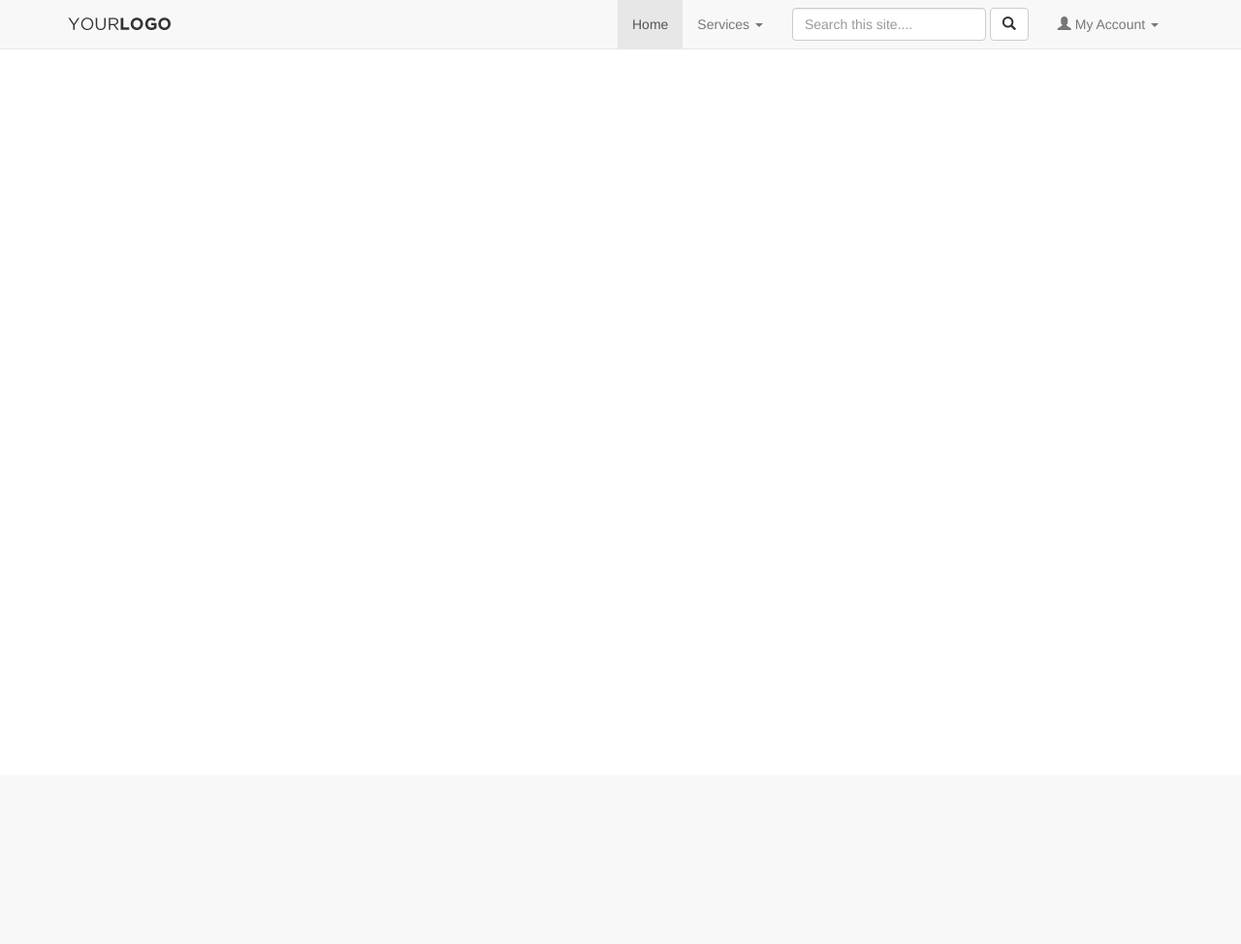
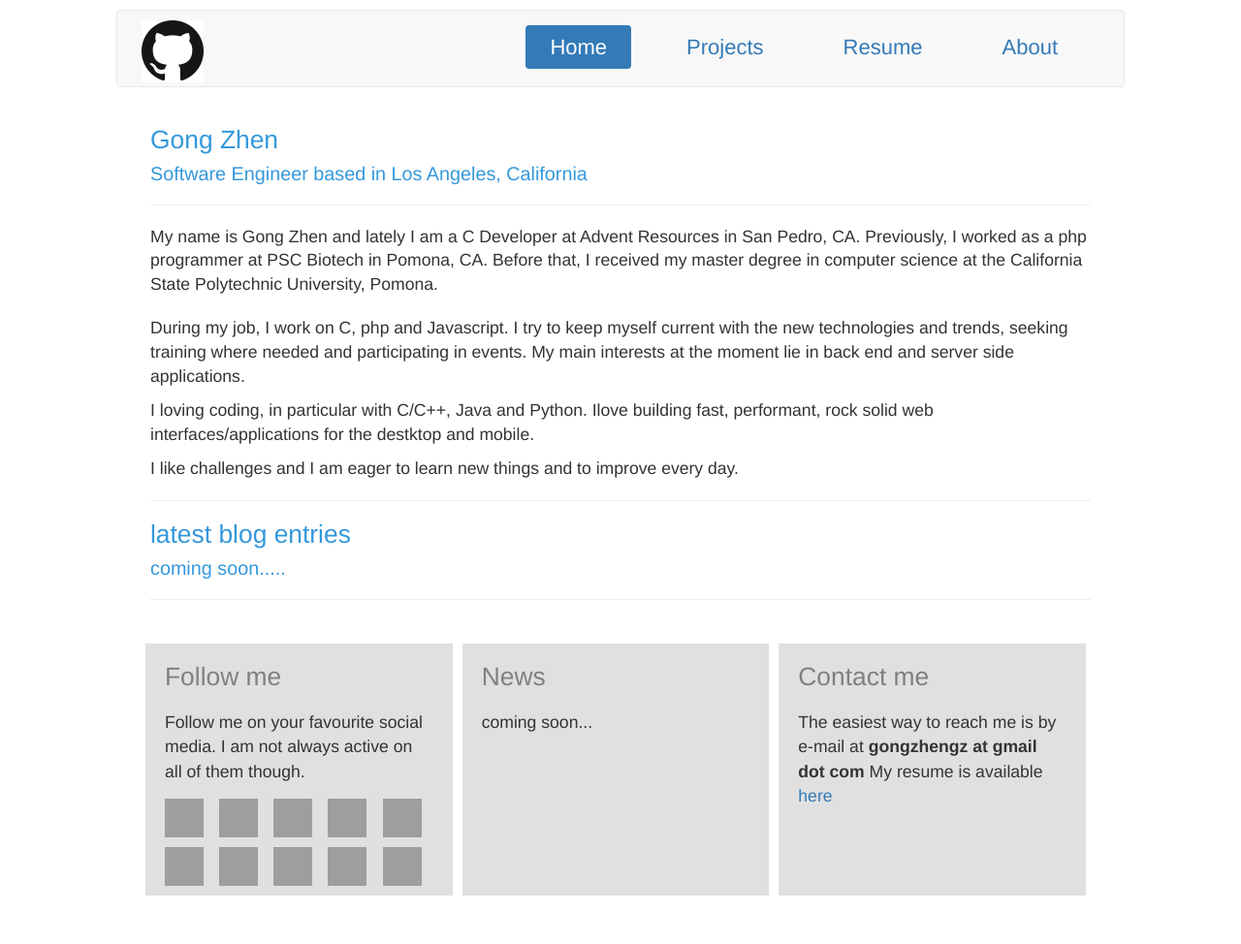
Before and after one commit to gongzhen/myblog, a Flask app: page / in a window 1280 px wide. Shown: the whole page at 97% size. Before the commit the page ends 51 px from the top, so only its background shows below. Run offline with Flask 2, Linux system fonts and the light colour scheme; some libraries are stand-ins or nearby versions; grey boxes are pictures that could not be loaded.

Commit message:
DFinished the layout of index.html and modified the css.

```diff
--- a/app/static/css/styles.css
+++ b/app/static/css/styles.css
@@ -12,7 +12,7 @@ Notes:	 Hand coded for Udemy.com
 
 /* --------------------------------------
    Layout
-   -------------------------------------- */
+  --------------------------------------- */
 
 #features {
    text-align: center;
@@ -20,6 +20,20 @@ Notes:	 Hand coded for Udemy.com
 
 #features img {
    margin: 0 0 20px; /* top right bottom */
+}
+
+.header {
+  margin-left:auto;
+  margin-right:auto;
+/*  border-bottom: 1px solid #e5e5e5;*/
+  margin-top: 10px;
+  margin-bottom: 0;
+  line-height: 25px;
+  width: 1040px;
+}
+
+.container{
+  width: 1040px;
 }
 
 .content_page {
@@ -51,13 +65,21 @@ Notes:	 Hand coded for Udemy.com
   border-right:10px solid white;
 }
 
-.home-bottom-box:last-child {
-  border-right:none;
+.row [class*="col-"]{
+  margin-bottom: -99999px;
+  padding-bottom: 99999px;
 }
 
-.col-10{
+.row{
+  overflow: hidden;
+  margin-left: 0;
+  margin-right: 0;
+}
+
+.col-lg-12  {
   float: none;
   margin: 0 auto;
+  width: 1000px;
 }
 
 .clickable {
@@ -71,13 +93,24 @@ Notes:	 Hand coded for Udemy.com
 body{
    -webkit-font-smoothing: antialiased; /* http://maxvoltar.com/sandbox/fontsmoothing/ */
    text-rendering:optimizelegibility;
-
+   font-size: 2.2em;
 }
 
-#main {
-    margin: 0 auto;
-    width: 100%;
+h3{
+  font-weight: 100;
+  font-size: 1.2em;
+  color:#3498DB;
+  clear:both;
+}
 
+h4{
+  font-weight: 100;
+  font-size: 0.9em;
+  color:#3498DB;
+}
+
+.entry-content p{
+  font-size: 0.8em;
 }
 
 #about {
@@ -96,23 +129,40 @@ img.thumbnail {
    margin: 0 20px 10px 0;
 }
 
+#contact{
+  font-size: 0.8em;
+}
 
 /* --------------------------------------
    Navbar
-   -------------------------------------- */
+ ---------------------------------------- */
 
 #searchInput{
    width: 200px
 }
 
+.navbar{
+    height: 80px;
+    width: 1040px;
+    margin-left: auto;
+    margin-right: auto;
+  }
 
 .navbar-brand{
-   padding:13px 15px;
+   padding:10px 25px;
+}
+
+.nav > li {
+    padding: 15px;
+}
+
+.nav > li > a {
+    padding: 10px 25px;
 }
 
 /* --------------------------------------
    Carousel
-   -------------------------------------- */
+----------------------------------------- */
 
 #myCarousel {
    margin-top: 60px;
@@ -150,31 +200,26 @@ img.thumbnail {
 #post-loop {
     margin: 50px auto auto auto;
     max-width: 980px;
-
 }
 
 #post-loop .container {
   width: 975px;
   height: auto;
-
 }
 
 .entry-content #post-loop .container {
   width: auto;
-
   margin: 0 -7px;
 }
 
 #post-loop .post {
   width: 33.3333%;
-
   -webkit-box-sizing: border-box;
   -moz-box-sizing: border-box;
   box-sizing: border-box;
   float: left;
   margin-bottom: 14px;
   overflow: hidden;
-/*  padding: 0 7px;*/
 }
 
 #post-loop .post.sticky {
--- /dev/null
+++ b/app/static/js/script.js
@@ -0,0 +1,24 @@
+/*
+
+My Custom JS
+============
+
+Author:  Brad Hussey
+Updated: August 2013
+Notes:	 Hand coded for Udemy.com
+http://stackoverflow.com/questions/11533542/twitter-bootstrap-add-active-class-to-li
+http://stackoverflow.com/questions/16856287/set-link-of-my-navbar-active-with-bootstap
+http://stackoverflow.com/questions/9301507/bootstrap-css-active-navigation
+
+*/
+
+$(document).ready(function () {
+    var url = window.location;
+	// Will only work if string in href matches with location
+    $('ul.nav a[href="' + url + '"]').parent().addClass('active');
+    $('.nav li').removeClass('active');
+    // Will also work for relative and absolute hrefs
+    $('ul.nav a').filter(function () {
+        return this.href == url;
+    }).parent().addClass('active');
+});
--- a/app/templates/base.html
+++ b/app/templates/base.html
@@ -1,15 +1,16 @@
 <!DOCTYPE html>
 <html>
   <head>
-
     <!-- https://github.com/esbullington/flask-bootstrap/tree/master/app/static
     http://geek4it.com/
     https://realpython.com/
     http://top.jobbole.com/
+    http://traceinvest.com/
+    https://0x0b.de/
+    http://adrianlange.com/
     -->
-
+    <title>{% block title %}{% endblock %} - My Webpage</title>
     <!-- Website Title & Description for Search Engine purposes -->
-    <title>Hello World</title>
     <meta name="description" content="">
 
     <!-- Mobile viewport optimized -->
@@ -19,88 +20,43 @@
     <link href="{{ url_for('static', filename='bootstrap/css/bootstrap.min.css') }}" rel="stylesheet">
     <!-- Custom CSS -->
     <link rel="stylesheet" type="text/css" href="{{ url_for('static', filename='css/styles.css') }}">
-
-    <!-- Include Modernizr in the head, before any other Javascript -->
-    <script src="/static/includes/js/modernizr-2.6.2.min.js"></script>
   </head>
   <body>
-    <div class="container" id="main">
 
-      <div class="navbar navbar-default navbar-fixed-top">
+    <div class="header">
+      <div class="navbar navbar-default">
         <div class="container">
           <a href="/" class="navbar-brand"><img src="{{url_for('static', filename='images/logo.png')}}" alt="Your Logo"></a>
-
           <div class="pull-right collapse navbar-collapse navbar-responsive-collapse">
-            <ul class="nav navbar-nav">
+            <ul class="nav nav-pills pull-right">
               <li class="active">
-                <a href="#">Home</a>
+                <a href="{{url_for('index.home')}}">Home</a>
               </li>
-
-              <li class="dropdown">
-                <a href="#" class="dropdown-toggle" data-toggle="dropdown">Services <strong class="caret"></strong></a>
-
-                <ul class="dropdown-menu">
+              <li>
+                <a href="{{url_for('index.projects')}}">Projects</a>
+              </li>
+              <li>
+                <a href="{{url_for('index.resume')}}">Resume</a>
+              </li>
               <li>
                 <a href="{{url_for('index.about')}}">About</a>
               </li>
-
-                  <li class="divider"></li>
-
-                  <li class="dropdown-header">More Services</li>
-
-                  <li>
-                    <a href="{{url_for('index.projects')}}">Projects</a>
-                  </li>
-
-                  <li>
-                    <a href="{{url_for('index.contacts')}}">Contact</a>
-                  </li>
-                </ul><!-- end dropdown-menu -->
-              </li>
             </ul>
-
-            <form class="navbar-form pull-left">
-              <input type="text" class="form-control" id="searchInput" placeholder="Search this site....">
-              <button type="submit" class="btn btn-default"><span class="glyphicon glyphicon-search"></span></button>
-            </form><!--end navbar-form-->
-
-            <ul class="nav navbar-nav pull-right">
-              <li class="dropdown">
-
-              <a href="#" class="dropdown-toggle" data-toggle="dropdown" role="button" aria-haspopup="true" aria-expanded="false"><span class="glyphicon glyphicon-user"></span> My Account <strong class="caret"></strong></a>
-
-                <ul class="dropdown-menu">
-                  <li><a href="#">Settings</a></li>
-                </ul>
-              </li>
-            </ul><!--end nav pull-right-->
-
           </div><!--end nav-collapse-->
-
         </div><!--end container-->
       </div><!--end navbar-->
+    </div><!--end header-->
 
+    <div class="container" id="main">
       {% block main %} {% endblock %}<!--end blockmain-->
-
     </div><!--end container-->
 
 
     <!-- First try for the online version of jQuery-->
     <script src="http://code.jquery.com/jquery.js"></script>
-
-    <!-- If no online access, fallback to our hardcoded version of jQuery -->
-    <script>window.jQuery || document.write('<script src="static/includes/js/jquery-1.8.2.min.js"><\/script>')</script>
-
     <!-- Bootstrap JS -->
     <script src="/static/bootstrap/js/bootstrap.min.js"></script>
-
-      <!-- Custom JS -->
-      <script src="/static/js/jquery.flexslider-min.js"></script>
-
-      <script src="/static/themes/snapshot/snapshot.min.js"></script>
-
     <!-- Custom JS -->
     <script src="/static/js/script.js"></script>
-
     </body>
   </html>
--- a/app/templates/index.html
+++ b/app/templates/index.html
@@ -1,12 +1,43 @@
 {% extends "base.html" %}
+{% block title %}Index{% endblock %}
 {% block main %}
+
+        <div class="row">
+
+            <!-- Blog Post Content Column -->
+            <div class="col-lg-12 entry-content">
+
+                <!-- Title -->
+                <h3>Gong Zhen</h3>
+                <h4>Software Engineer based in Los Angeles, California</h4>
+
+                <hr>
+
+                <!-- Introduction Content -->
+                <p class="lead">My name is Gong Zhen and lately I am a C Developer at Advent Resources in San Pedro, CA. Previously, I worked as a php programmer at PSC Biotech in Pomona, CA. Before that, I received my master degree in computer science at the California State Polytechnic University, Pomona.</p>
+                <p>During my job, I work on C, php and Javascript. I try to keep myself current with the new
+                 technologies and trends, seeking training where needed and participating in events. My main interests at the moment lie in back end and server side applications.</p>
+                <p>I loving coding, in particular with C/C++, Java and Python. Ilove building fast, performant, rock solid web interfaces/applications for the destktop and mobile.</p>
+                <p>I like challenges and I am eager to learn new things and to improve every day.</p>
+                <hr>
+
+                <h3>latest blog entries</h3>
+                <h4>coming soon.....</h4>
+                <hr>
+
+            </div>
+
+        </div>
+        <!-- /.row -->
 
 
 
-<!-- <div class="home-bottom">
-  <div class="home-bottom-box">
+
+  <div class="home-bottom">
+    <div class="row">
+      <div class="col-md-4 home-bottom-box">
         <h3 style="color:#808080;padding:0;margin-top:0;margin-bottom:20px;">Follow me</h3>
-    Follow me on your favourite social media. I am not always active on all of them though.
+        <div id="contact">Follow me on your favourite social media. I am not always active on all of them though.</div>
         <div style="margin-top:15px;">
           {% set sns_links = [
           ('facebook', 'https://www.facebook.com/gongzhen'),
@@ -27,19 +58,23 @@
         </div>
       </div>
 
-  <div class="home-bottom-box">
+      <div class="col-md-4 home-bottom-box">
+        <h3 style="color:#808080;padding:0;margin-top:0;margin-bottom:20px;">News</h3>
+        <div id="contact">coming soon...</div>
+
+      </div>
+
+      <div class="col-md-4 home-bottom-box">
         <h3 style="color:#808080;padding:0;margin-top:0;margin-bottom:20px;">Contact me</h3>
-    The easiest way to reach me is by e-mail at<br><br>
-    If you're trying to hire me, you might want to check out my <a href="{{url_for('static', filename='resume.pdf')}}">resume</a><a href=""></a>}
+        <div id="contact">
+          The easiest way to reach me is by e-mail at <b>gongzhengz at gmail dot com</b>
+          My resume is available <a href="https://drive.google.com/file/d/0B3wGJbnS4Svza1ZkeUNqX1FfTTA/view?usp=sharing">here</a>
+        </div>
+      </div>
+    </div>
 </div>
 
 
-  <div class="home-bottom-box">
-    <h3 style="color:#808080;padding:0;margin-top:0;margin-bottom:20px;">Contact me</h3>
-    The easiest way to reach me is by e-mail at<br><br>
-    If you're trying to hire me, you might want to check out my <a href="{{url_for('static', filename='resume.pdf')}}">resume</a><a href=""></a>}
-  </div>
-</div> -->
 
 
 {% endblock %}
--- a/app/templates/projects.html
+++ b/app/templates/projects.html
@@ -1,4 +1,5 @@
 {% extends "base.html" %}
-{% block content %}
-projects page
+{% block title %}Project{% endblock %}
+{% block main %}
+
 {% endblock %}
--- /dev/null
+++ b/app/templates/resume.html
@@ -0,0 +1,4 @@
+{% extends "base.html" %}
+{% block content %}
+projects page
+{% endblock %}
```
Also changed, not shown: app/static/bootstrap/js/npm.js (deleted, +0 -13 lines), app/static/images/logo.png, app/static/images/logo_1.png (added), 3 other files. Lines whose indentation alone changed are shown as unchanged.
